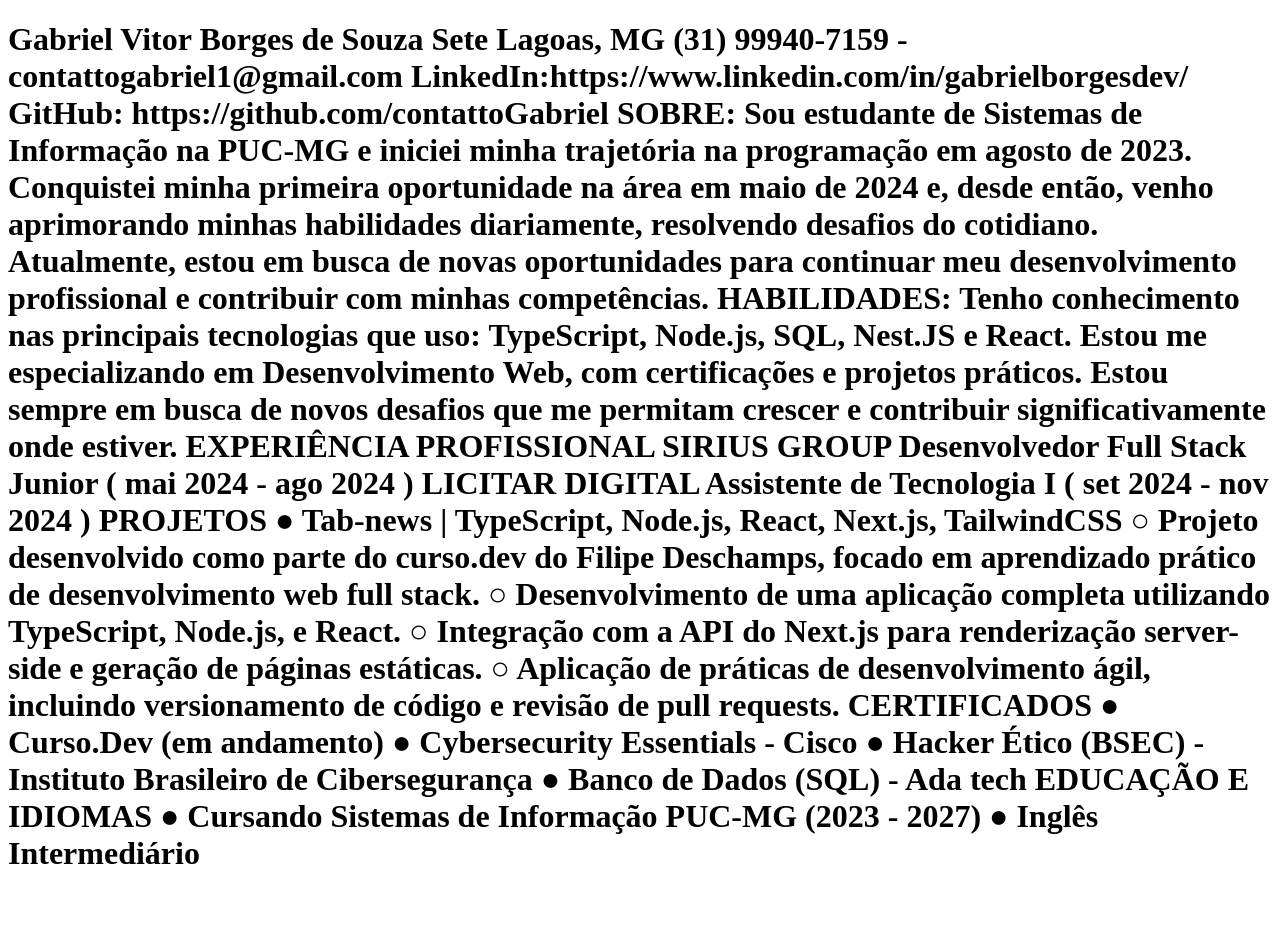
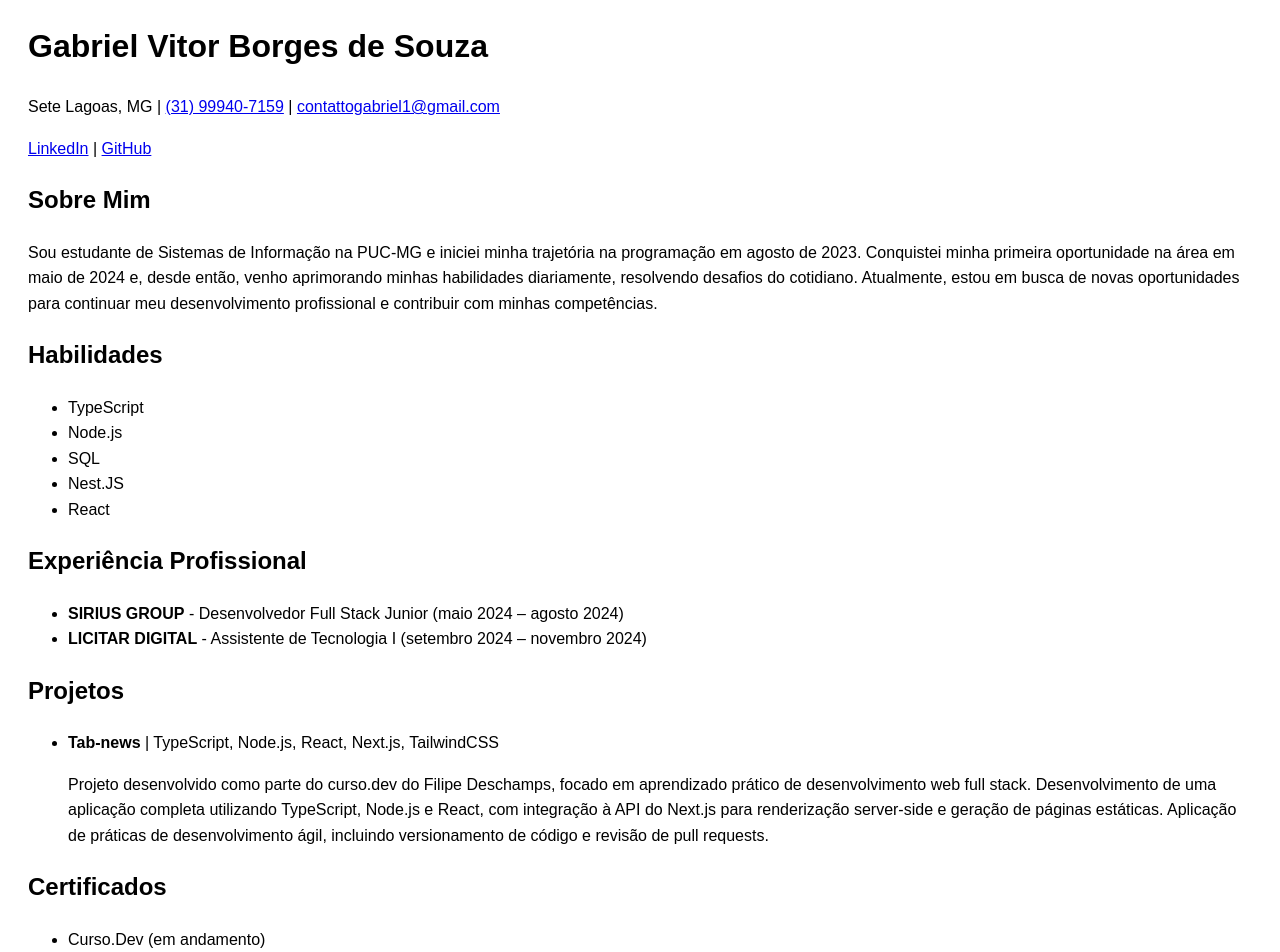
Before and after one commit to contattoGabriel/clone-tabnews, a Next.js app: page / in a window 1280 px wide. Shown: the top 952 px of the page. Before the commit the page ends 894 px from the top, so only its background shows below. Built offline with nearby package versions, Linux system fonts and the light colour scheme.

Commit message:
inserção do curriculo na minha pagina web

```diff
--- a/pages/index.js
+++ b/pages/index.js
@@ -1,34 +1,114 @@
 function Home() {
   return (
-    <h1>
-      Gabriel Vitor Borges de Souza Sete Lagoas, MG (31) 99940-7159 -
-      contattogabriel1@gmail.com
-      LinkedIn:https://www.linkedin.com/in/gabrielborgesdev/ GitHub:
-      https://github.com/contattoGabriel SOBRE: Sou estudante de Sistemas de
-      Informação na PUC-MG e iniciei minha trajetória na programação em agosto
-      de 2023. Conquistei minha primeira oportunidade na área em maio de 2024 e,
-      desde então, venho aprimorando minhas habilidades diariamente, resolvendo
-      desafios do cotidiano. Atualmente, estou em busca de novas oportunidades
-      para continuar meu desenvolvimento profissional e contribuir com minhas
-      competências. HABILIDADES: Tenho conhecimento nas principais tecnologias
-      que uso: TypeScript, Node.js, SQL, Nest.JS e React. Estou me
-      especializando em Desenvolvimento Web, com certificações e projetos
-      práticos. Estou sempre em busca de novos desafios que me permitam crescer
-      e contribuir significativamente onde estiver. EXPERIÊNCIA PROFISSIONAL
-      SIRIUS GROUP Desenvolvedor Full Stack Junior ( mai 2024 - ago 2024 )
-      LICITAR DIGITAL Assistente de Tecnologia I ( set 2024 - nov 2024 )
-      PROJETOS ● Tab-news | TypeScript, Node.js, React, Next.js, TailwindCSS ○
-      Projeto desenvolvido como parte do curso.dev do Filipe Deschamps, focado
-      em aprendizado prático de desenvolvimento web full stack. ○
-      Desenvolvimento de uma aplicação completa utilizando TypeScript, Node.js,
-      e React. ○ Integração com a API do Next.js para renderização server-side e
-      geração de páginas estáticas. ○ Aplicação de práticas de desenvolvimento
-      ágil, incluindo versionamento de código e revisão de pull requests.
-      CERTIFICADOS ● Curso.Dev (em andamento) ● Cybersecurity Essentials - Cisco
-      ● Hacker Ético (BSEC) - Instituto Brasileiro de Cibersegurança ● Banco de
-      Dados (SQL) - Ada tech EDUCAÇÃO E IDIOMAS ● Cursando Sistemas de
-      Informação PUC-MG (2023 - 2027) ● Inglês Intermediário
-    </h1>
+    <div
+      style={{
+        fontFamily: "Arial, sans-serif",
+        lineHeight: "1.6",
+        margin: "20px",
+      }}
+    >
+      <header style={{ marginBottom: "20px" }}>
+        <h1>Gabriel Vitor Borges de Souza</h1>
+        <p>
+          Sete Lagoas, MG | <a href="tel:+5531999407159">(31) 99940-7159</a> |{" "}
+          <a href="mailto:contattogabriel1@gmail.com">
+            contattogabriel1@gmail.com
+          </a>
+        </p>
+        <p>
+          <a
+            href="https://www.linkedin.com/in/gabrielborgesdev/"
+            target="_blank"
+            rel="noopener noreferrer"
+          >
+            LinkedIn
+          </a>{" "}
+          |{" "}
+          <a
+            href="https://github.com/contattoGabriel"
+            target="_blank"
+            rel="noopener noreferrer"
+          >
+            GitHub
+          </a>
+        </p>
+      </header>
+
+      <section>
+        <h2>Sobre Mim</h2>
+        <p>
+          Sou estudante de Sistemas de Informação na PUC-MG e iniciei minha
+          trajetória na programação em agosto de 2023. Conquistei minha primeira
+          oportunidade na área em maio de 2024 e, desde então, venho aprimorando
+          minhas habilidades diariamente, resolvendo desafios do cotidiano.
+          Atualmente, estou em busca de novas oportunidades para continuar meu
+          desenvolvimento profissional e contribuir com minhas competências.
+        </p>
+      </section>
+
+      <section>
+        <h2>Habilidades</h2>
+        <ul>
+          <li>TypeScript</li>
+          <li>Node.js</li>
+          <li>SQL</li>
+          <li>Nest.JS</li>
+          <li>React</li>
+        </ul>
+      </section>
+
+      <section>
+        <h2>Experiência Profissional</h2>
+        <ul>
+          <li>
+            <strong>SIRIUS GROUP</strong> - Desenvolvedor Full Stack Junior
+            (maio 2024 – agosto 2024)
+          </li>
+          <li>
+            <strong>LICITAR DIGITAL</strong> - Assistente de Tecnologia I
+            (setembro 2024 – novembro 2024)
+          </li>
+        </ul>
+      </section>
+
+      <section>
+        <h2>Projetos</h2>
+        <ul>
+          <li>
+            <strong>Tab-news</strong> | TypeScript, Node.js, React, Next.js,
+            TailwindCSS
+            <p>
+              Projeto desenvolvido como parte do curso.dev do Filipe Deschamps,
+              focado em aprendizado prático de desenvolvimento web full stack.
+              Desenvolvimento de uma aplicação completa utilizando TypeScript,
+              Node.js e React, com integração à API do Next.js para renderização
+              server-side e geração de páginas estáticas. Aplicação de práticas
+              de desenvolvimento ágil, incluindo versionamento de código e
+              revisão de pull requests.
+            </p>
+          </li>
+        </ul>
+      </section>
+
+      <section>
+        <h2>Certificados</h2>
+        <ul>
+          <li>Curso.Dev (em andamento)</li>
+          <li>Cybersecurity Essentials - Cisco</li>
+          <li>Hacker Ético (BSEC) - Instituto Brasileiro de Cibersegurança</li>
+          <li>Banco de Dados (SQL) - Ada Tech</li>
+        </ul>
+      </section>
+
+      <section>
+        <h2>Educação e Idiomas</h2>
+        <ul>
+          <li>Cursando Sistemas de Informação - PUC-MG (2023 - 2027)</li>
+          <li>Inglês Intermediário</li>
+        </ul>
+      </section>
+    </div>
   );
 }
+
 export default Home;
```
